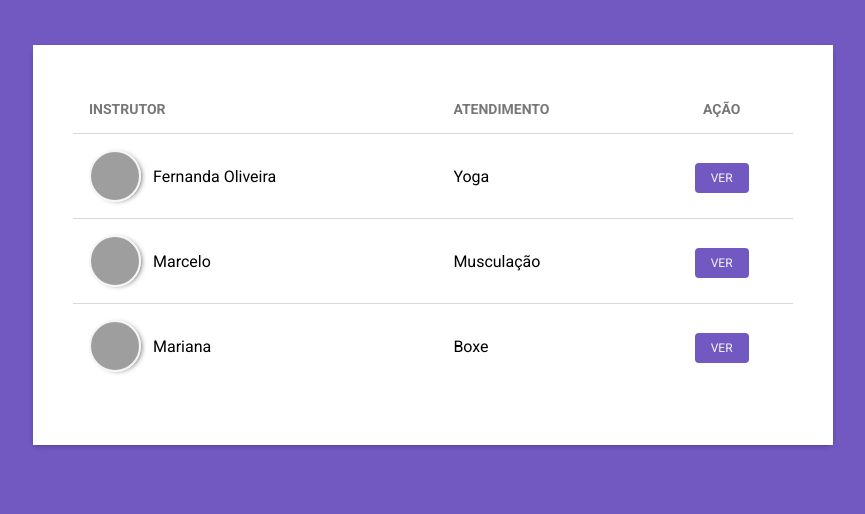
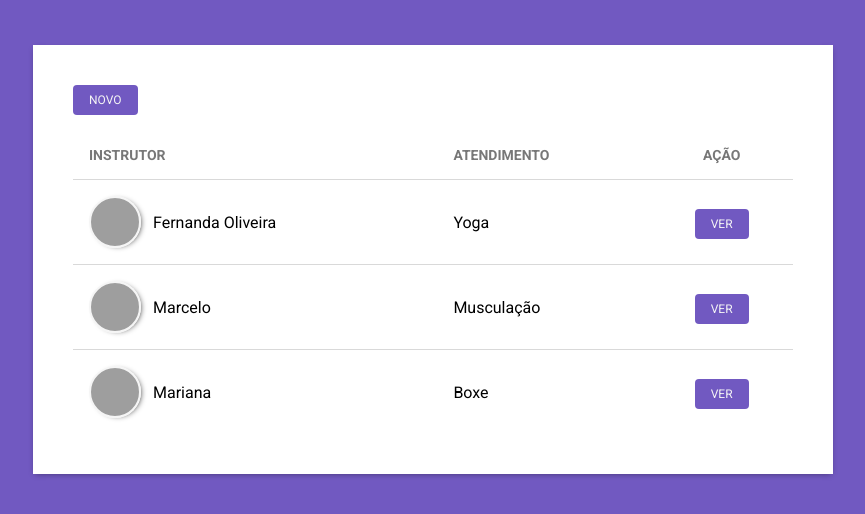
Before and after one commit to Dhi-Carvalho/academycontrol, a Node server app: page /instructors in a window 1280 px wide. Shown: the part 89-603 px from the top of the page, without its empty margins (207-1072 px from the left). Run offline with Node 20, Linux system fonts and the light colour scheme; grey boxes are pictures that could not be loaded.

Commit message:
finalizing page settings

```diff
--- a/views/instructors/index.njk
+++ b/views/instructors/index.njk
@@ -6,6 +6,7 @@
 
 {% block content %}
 <div class="card table-container">
+    <a href="/instructors/create">Novo</a>
     <table width="100%">
         <thead>
             <tr>
```
